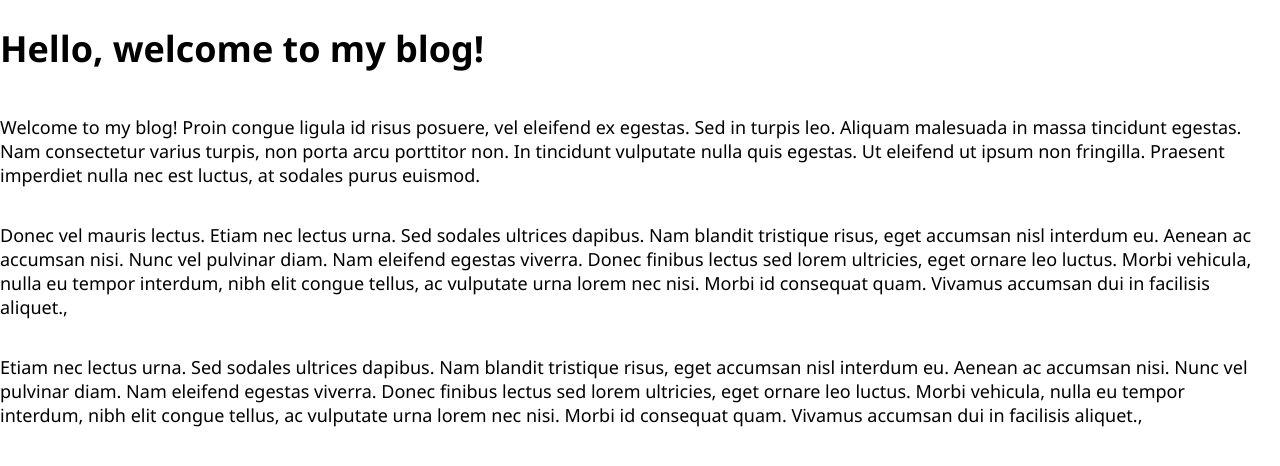
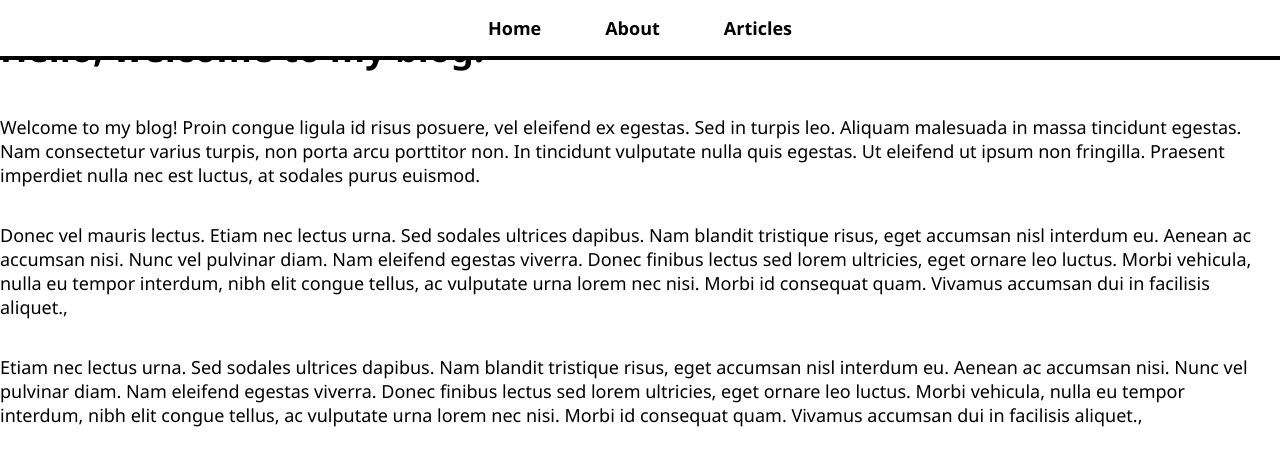
Before and after one commit to faizan76/my-blog, a React (Create React App) app: page / in a window 1280 px wide. Shown: the top 466 px of the page. Built offline with nearby package versions, Linux system fonts and the light colour scheme.

Commit message:
Navbar(c) in App(c)

```diff
--- a/src/App.js
+++ b/src/App.js
@@ -3,9 +3,11 @@ import HomePage from './pages/HomePage';
 import { BrowserRouter as Router, Route, } from 'react-router-dom';
 import AboutPage from './pages/AboutPage';
 import ArticlesListPage from './pages/ArticlesListPage';
+import NavBar from './NavBar';
 function App() {
   return (
     <Router>
+      <NavBar />
       <div className="App">
         <Route path="/" component={HomePage} exact />
         <Route path="/about" component={AboutPage} />
```
